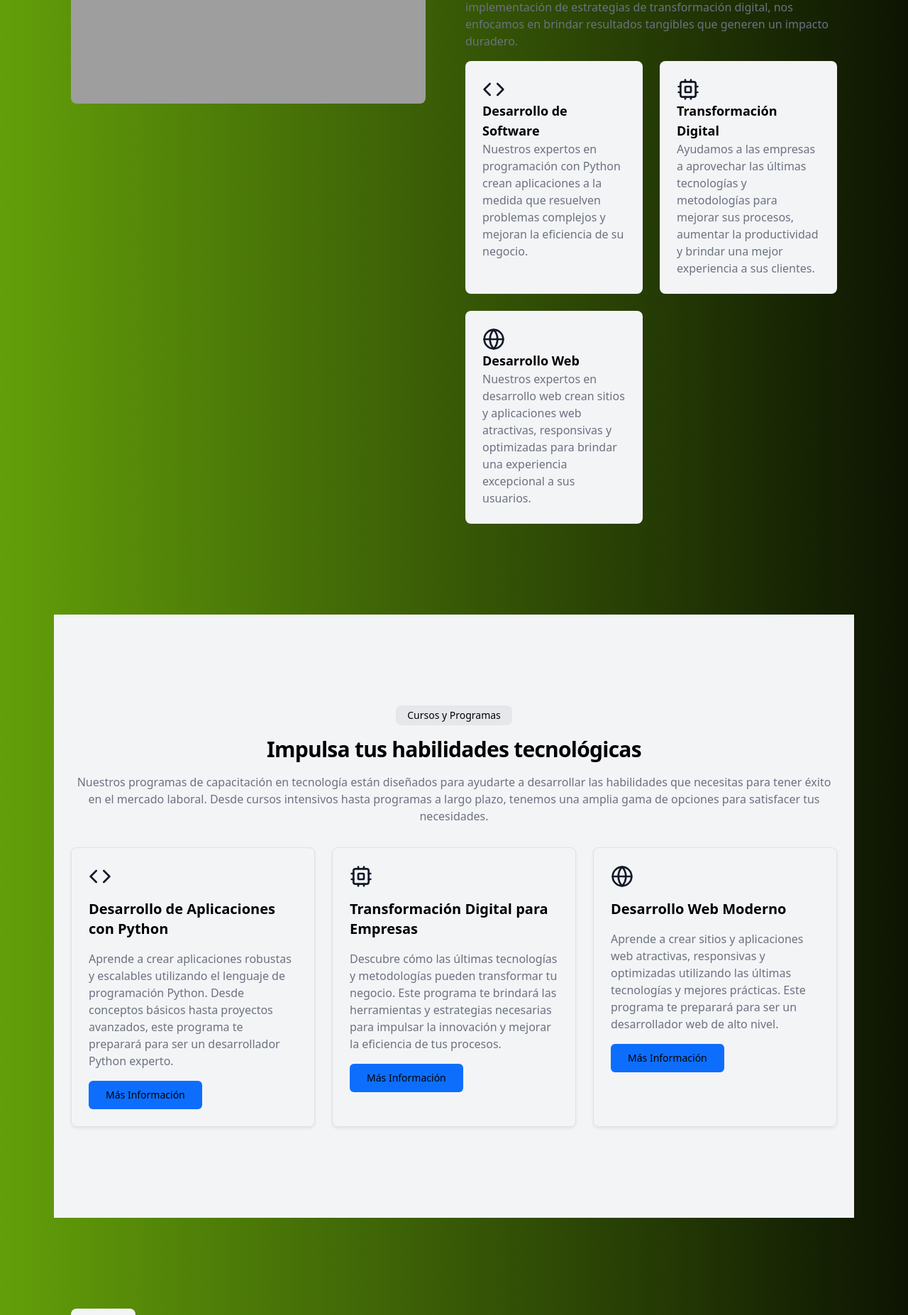
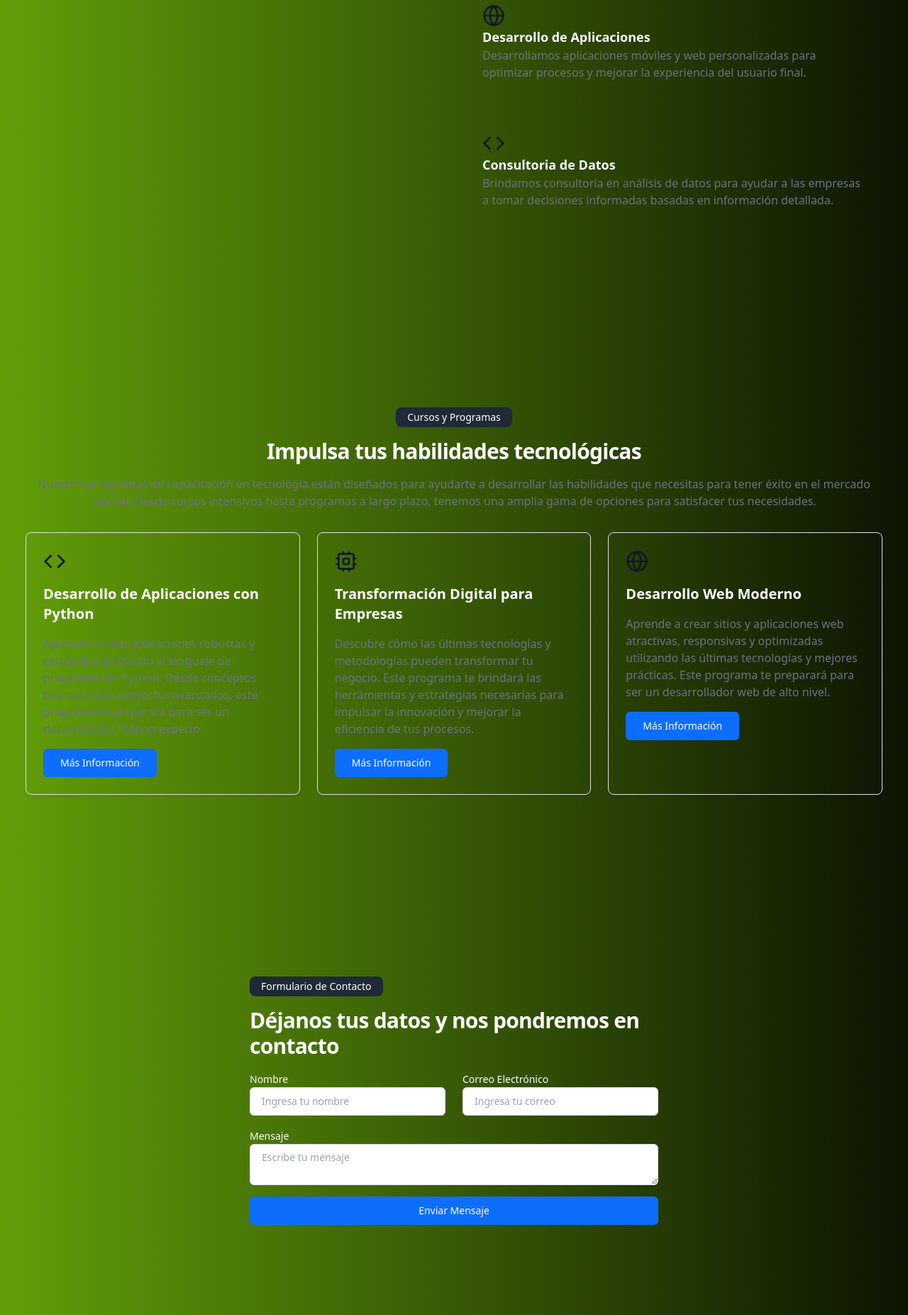
Before and after one commit to emersonxinay/almacen_de_videos_youtube, a Flask app: page / in a window 1280 px wide. Shown: the part 2003-3856 px from the top of the page at 71% size. Run offline with Flask 3, Linux system fonts and the light colour scheme; some libraries are stand-ins or nearby versions; grey boxes are pictures that could not be loaded.

Commit message:
fix: inicio diseño

```diff
--- a/templates/base2.html
+++ b/templates/base2.html
@@ -24,7 +24,7 @@
 
 <body>
   <!-- sección navegación -->
-  <div class="container-fluid bg-dark">{% include "shared/nav2.html" %}</div>
+  <div class="container-fluid bg-dark">{% include "shared/nav.html" %}</div>
 
   <!-- sección encabezado -->
   <div class="container-fluid bg-dark head_base">
--- a/templates/inicio.html
+++ b/templates/inicio.html
@@ -46,18 +46,19 @@
 {% endblock %}
 {% block principal %}
 
-<div class="flex flex-col min-h-[100dvh]">
 
-  <main class="flex-1">
-    <section id="hero" class="bg-gray-900 text-white py-12 md:py-24 lg:py-32">
-      <div class="container px-4 md:px-6 grid md:grid-cols-2 gap-8 items-center">
+<!-- inicio sección de introducción - servicios de consultoría -->
+<section id="servicios" class=" text-white py-12 md:py-24 lg:py-32">
+  <div class="container mx-auto px-4 md:px-6 grid md:grid-cols-2 gap-8 items-center">
     <div class="space-y-4">
-          <h1 class="text-4xl font-bold tracking-tight">Servicios de Consultoría y Capacitación Tecnológica</h1>
-          <p class="text-lg text-gray-300">
+      <h1 class="text-2xl md:text-4xl font-bold tracking-tight">Servicios de Consultoría y Capacitación Tecnológica
+      </h1>
+      <p class="text-base md:text-lg text-gray-300">
+        Consultoría y capacitación diseñados para satisfacer las necesidades de profesionales, emprendedores y empresas.
         Transforme su negocio con nuestras soluciones a la medida. Desde el desarrollo de software hasta la
         implementación de estrategias digitales, nuestro equipo de expertos lo guiará hacia el éxito.
       </p>
-          <div class="flex gap-4">
+      <div class="flex flex-col md:flex-row gap-4">
         <button
           class="inline-flex items-center justify-center whitespace-nowrap rounded-md text-sm font-medium ring-offset-background transition-colors focus-visible:outline-none focus-visible:ring-2 focus-visible:ring-ring focus-visible:ring-offset-2 disabled:pointer-events-none disabled:opacity-50 bg-primary text-primary-foreground hover:bg-primary/90 h-10 px-4 py-2">
           Explorar Servicios
@@ -68,20 +69,23 @@
         </button>
       </div>
     </div>
-        <div class="hidden md:block">
-          <img src="/placeholder.svg" width="500" height="400" alt="Servicios de Compilandocode" class="rounded-lg"
-            style="aspect-ratio: 500 / 400; object-fit: cover;" />
+    <div class="flex justify-center md:block mt-8 md:mt-0">
+      <img src="../static/img/software_compilando.jpeg" width="300" height="240" alt="Servicios de Compilandocode"
+        class="rounded-lg md:w-[500px] md:h-[400px]" style="object-fit: cover;" />
     </div>
   </div>
 </section>
-    <section id="about" class="py-12 md:py-24 lg:py-32">
+<!-- fin de sección de consultoría -->
+
+<!-- inicio - sección expertos en transformación digital -->
+<section id="nosotros" class=" text-white py-12 md:py-24 lg:py-32">
   <div class="container px-4 md:px-6 grid md:grid-cols-2 gap-8">
     <div>
-          <img src="/placeholder.svg" width="500" height="400" alt="Sobre Compilandocode" class="rounded-lg"
-            style="aspect-ratio: 500 / 400; object-fit: cover;" />
+      <img src="../static/img/consultora_compilando.jpeg" width="500" height="400" alt="Sobre Compilandocode"
+        class="rounded-lg" style="aspect-ratio: 500 / 400; object-fit: cover;" />
     </div>
     <div class="space-y-4">
-          <div class="inline-block bg-gray-100 px-3 py-1 text-sm rounded-lg dark:bg-gray-800">Sobre Nosotros</div>
+      <div class="inline-block bg-gray-800 px-3 py-1 text-sm rounded-lg dark:bg-gray-800">Sobre Nosotros</div>
       <h2 class="text-3xl font-bold tracking-tight">
         Expertos en Transformación Digital y Desarrollo de Software
       </h2>
@@ -92,21 +96,9 @@
         personalizado hasta la implementación de estrategias de transformación digital, nos enfocamos en brindar
         resultados tangibles que generen un impacto duradero.
       </p>
-          <div class="grid grid-cols-2 gap-4">
-            <div class="bg-gray-100 dark:bg-gray-800 rounded-lg p-4">
-              <svg xmlns="http://www.w3.org/2000/svg" width="24" height="24" viewBox="0 0 24 24" fill="none"
-                stroke="currentColor" stroke-width="2" stroke-linecap="round" stroke-linejoin="round"
-                class="h-8 w-8 text-gray-900 dark:text-gray-50">
-                <polyline points="16 18 22 12 16 6"></polyline>
-                <polyline points="8 6 2 12 8 18"></polyline>
-              </svg>
-              <h3 class="text-lg font-bold">Desarrollo de Software</h3>
-              <p class="text-gray-500 dark:text-gray-400">
-                Nuestros expertos en programación con Python crean aplicaciones a la medida que resuelven problemas
-                complejos y mejoran la eficiencia de su negocio.
-              </p>
-            </div>
-            <div class="bg-gray-100 dark:bg-gray-800 rounded-lg p-4">
+      <div class="grid grid-cols-1 gap-4">
+
+        <div class=" dark:bg-gray-800 rounded-lg p-4">
           <svg xmlns="http://www.w3.org/2000/svg" width="24" height="24" viewBox="0 0 24 24" fill="none"
             stroke="currentColor" stroke-width="2" stroke-linecap="round" stroke-linejoin="round"
             class="h-8 w-8 text-gray-900 dark:text-gray-50">
@@ -121,13 +113,12 @@
             <path d="M9 2v2"></path>
             <path d="M9 20v2"></path>
           </svg>
-              <h3 class="text-lg font-bold">Transformación Digital</h3>
+          <h3 class="text-lg font-bold">Capacitación de Cursos</h3>
           <p class="text-gray-500 dark:text-gray-400">
-                Ayudamos a las empresas a aprovechar las últimas tecnologías y metodologías para mejorar sus
-                procesos, aumentar la productividad y brindar una mejor experiencia a sus clientes.
-              </p>
+            Ofrecemos formación en diversas tecnologías para mejorar habilidades técnicas y mantener actualizado al
+            personal en el entorno digital.</p>
         </div>
-            <div class="bg-gray-100 dark:bg-gray-800 rounded-lg p-4">
+        <div class=" dark:bg-gray-800 rounded-lg p-4">
           <svg xmlns="http://www.w3.org/2000/svg" width="24" height="24" viewBox="0 0 24 24" fill="none"
             stroke="currentColor" stroke-width="2" stroke-linecap="round" stroke-linejoin="round"
             class="h-8 w-8 text-gray-900 dark:text-gray-50">
@@ -135,20 +126,34 @@
             <path d="M12 2a14.5 14.5 0 0 0 0 20 14.5 14.5 0 0 0 0-20"></path>
             <path d="M2 12h20"></path>
           </svg>
-              <h3 class="text-lg font-bold">Desarrollo Web</h3>
+          <h3 class="text-lg font-bold">Desarrollo de Aplicaciones</h3>
           <p class="text-gray-500 dark:text-gray-400">
-                Nuestros expertos en desarrollo web crean sitios y aplicaciones web atractivas, responsivas y
-                optimizadas para brindar una experiencia excepcional a sus usuarios.
+            Desarrollamos aplicaciones móviles y web personalizadas para optimizar procesos y mejorar la experiencia del
+            usuario final.</p>
+        </div>
+        <div class=" dark:bg-gray-800 rounded-lg p-4">
+          <svg xmlns="http://www.w3.org/2000/svg" width="24" height="24" viewBox="0 0 24 24" fill="none"
+            stroke="currentColor" stroke-width="2" stroke-linecap="round" stroke-linejoin="round"
+            class="h-8 w-8 text-gray-900 dark:text-gray-50">
+            <polyline points="16 18 22 12 16 6"></polyline>
+            <polyline points="8 6 2 12 8 18"></polyline>
+          </svg>
+          <h3 class="text-lg font-bold">Consultoria de Datos</h3>
+          <p class="text-gray-500 dark:text-gray-400">
+            Brindamos consultoría en análisis de datos para ayudar a las empresas a tomar decisiones informadas basadas
+            en información detallada.
           </p>
         </div>
       </div>
     </div>
   </div>
 </section>
-    <section id="courses" class="bg-gray-100 dark:bg-gray-800 py-12 md:py-24 lg:py-32">
+<!-- fin -->
+<!-- inicio - sección cursos y programas -->
+<section id="cursos" class="text-white dark:bg-gray-800 py-12 md:py-24 lg:py-32">
   <div class="container px-4 md:px-6 space-y-8">
     <div class="text-center space-y-4">
-          <div class="inline-block bg-gray-200 dark:bg-gray-700 px-3 py-1 text-sm rounded-lg">
+      <div class="inline-block bg-gray-800 dark:bg-gray-700 px-3 py-1 text-sm rounded-lg">
         Cursos y Programas
       </div>
       <h2 class="text-3xl font-bold tracking-tight">Impulsa tus habilidades tecnológicas</h2>
@@ -237,63 +242,20 @@
     </div>
   </div>
 </section>
-    <section id="contact" class="py-12 md:py-24 lg:py-32">
-      <div class="container px-4 md:px-6 grid md:grid-cols-2 gap-8 items-center">
-        <div class="space-y-4">
-          <div class="inline-block bg-gray-100 dark:bg-gray-800 px-3 py-1 text-sm rounded-lg">Contacto</div>
-          <h2 class="text-3xl font-bold tracking-tight">¿Listo para llevar tu negocio al siguiente nivel?</h2>
-          <p class="text-gray-500 dark:text-gray-400">
-            Nuestro equipo de expertos está aquí para ayudarte. Contáctanos hoy mismo para discutir cómo podemos
-            personalizar nuestros servicios de consultoría y capacitación para satisfacer tus necesidades
-            específicas.
-          </p>
-          <div class="flex gap-4">
-            <button
-              class="inline-flex items-center justify-center whitespace-nowrap rounded-md text-sm font-medium ring-offset-background transition-colors focus-visible:outline-none focus-visible:ring-2 focus-visible:ring-ring focus-visible:ring-offset-2 disabled:pointer-events-none disabled:opacity-50 bg-primary text-primary-foreground hover:bg-primary/90 h-10 px-4 py-2">
-              Contactar Ahora
-            </button>
-            <button
-              class="inline-flex items-center justify-center whitespace-nowrap rounded-md text-sm font-medium ring-offset-background transition-colors focus-visible:outline-none focus-visible:ring-2 focus-visible:ring-ring focus-visible:ring-offset-2 disabled:pointer-events-none disabled:opacity-50 bg-secondary text-secondary-foreground hover:bg-secondary/80 h-10 px-4 py-2">
-              Explorar Servicios
-            </button>
-          </div>
-          <div class="mt-8">
-            <h3 class="text-xl font-bold">Contáctanos por WhatsApp</h3>
-            <p class="text-gray-500 dark:text-gray-400">
-              Envíanos un mensaje por WhatsApp para obtener más información sobre nuestros servicios.
-            </p>
-            <div class="flex items-center gap-2 mt-4">
-              <svg xmlns="http://www.w3.org/2000/svg" width="24" height="24" viewBox="0 0 24 24" fill="none"
-                stroke="currentColor" stroke-width="2" stroke-linecap="round" stroke-linejoin="round"
-                class="h-6 w-6 text-green-500">
-                <path
-                  d="M22 16.92v3a2 2 0 0 1-2.18 2 19.79 19.79 0 0 1-8.63-3.07 19.5 19.5 0 0 1-6-6 19.79 19.79 0 0 1-3.07-8.67A2 2 0 0 1 4.11 2h3a2 2 0 0 1 2 1.72 12.84 12.84 0 0 0 .7 2.81 2 2 0 0 1-.45 2.11L8.09 9.91a16 16 0 0 0 6 6l1.27-1.27a2 2 0 0 1 2.11-.45 12.84 12.84 0 0 0 2.81.7A2 2 0 0 1 22 16.92z">
-                </path>
-              </svg>
-              <a href="#" class="text-green-500 hover:underline">
-                +123 456 789
-              </a>
-            </div>
-          </div>
-        </div>
-        <div class="hidden md:block">
-          <img src="/placeholder.svg" width="500" height="400" alt="Contacto Compilandocode" class="rounded-lg"
-            style="aspect-ratio: 500 / 400; object-fit: cover;" />
-        </div>
-      </div>
-    </section>
-    <section id="contact-form" class="py-12 md:py-24 lg:py-32 bg-gray-100 dark:bg-gray-800">
+
+<!-- fin -->
+<!-- inicio - sección formulario de contacto -->
+<section id="contacto" class="text-white py-12 md:py-24 lg:py-32  dark:bg-gray-800">
   <div class="container px-4 md:px-6">
     <div class="max-w-xl mx-auto space-y-4">
-          <div class="inline-block bg-gray-200 dark:bg-gray-700 px-3 py-1 text-sm rounded-lg">
+      <div class="inline-block bg-gray-800 dark:bg-gray-700 px-3 py-1 text-sm rounded-lg">
         Formulario de Contacto
       </div>
       <h2 class="text-3xl font-bold tracking-tight">Déjanos tus datos y nos pondremos en contacto</h2>
       <form class="space-y-4">
         <div class="grid grid-cols-1 md:grid-cols-2 gap-4">
           <div>
-                <label
-                  class="text-sm font-medium leading-none peer-disabled:cursor-not-allowed peer-disabled:opacity-70"
+            <label class="text-sm font-medium leading-none peer-disabled:cursor-not-allowed peer-disabled:opacity-70"
               for="name">
               Nombre
             </label>
@@ -302,8 +264,7 @@
               id="name" placeholder="Ingresa tu nombre" type="text" />
           </div>
           <div>
-                <label
-                  class="text-sm font-medium leading-none peer-disabled:cursor-not-allowed peer-disabled:opacity-70"
+            <label class="text-sm font-medium leading-none peer-disabled:cursor-not-allowed peer-disabled:opacity-70"
               for="email">
               Correo Electrónico
             </label>
@@ -330,8 +291,7 @@
     </div>
   </div>
 </section>
-  </main>
+<!-- fin -->
 
-</div>
 
 {% endblock %}
--- a/templates/shared/nav.html
+++ b/templates/shared/nav.html
@@ -1,90 +1,53 @@
 <nav class="navbar navbar-expand-md navbar-dark fixed-top bg-dark ">
   <div class="container">
-    <a class="navbar-brand" href="{{ url_for('inicio') }}"
-      ><img
-        src="../../static/img/logo_compilando_transparente.png"
-        class="nav-img"
-        alt="logo compilandocode"
-      />Compilandocode</a
-    >
-    <button
-      class="navbar-toggler collapsed"
-      type="button"
-      data-bs-toggle="collapse"
-      data-bs-target="#navbarCollapse"
-      aria-controls="navbarCollapse"
-      aria-expanded="false"
-      aria-label="Toggle navigation"
-    >
+    <a class="navbar-brand" href="{{ url_for('inicio') }}"><img
+        src="../../static/img/compilando-oficial-transparente.svg" class="nav-img" alt="logo compilandocode" /> </a>
+    <a class="navbar-brand  hidden sm:inline " href="{{ url_for('inicio') }}">Compilando Code</a>
+    <button class="navbar-toggler collapsed" type="button" data-bs-toggle="collapse" data-bs-target="#navbarCollapse"
+      aria-controls="navbarCollapse" aria-expanded="false" aria-label="Toggle navigation">
       <span class="navbar-toggler-icon"></span>
     </button>
-    <div class="navbar-collapse collapse " id="navbarCollapse" style="">
+    <div class="navbar-collapse collapse " id="navbarCollapse">
       <ul class="navbar-nav me-auto mb-2 mb-md-0 ml-auto">
         <li class="nav-item">
-          <a
-            class="nav-link active"
-            aria-current="page"
-            href="{{ url_for('index') }}"
-          ></a>
+          <a class="nav-link active" aria-current="page" href="{{ url_for('index') }}"></a>
         </li>
       </ul>
-      <form
-        class="d-flex"
-        role="search"
-        action="{{ url_for('search') }}"
-        method="GET"
-      >
-        <input
-          class="form-control me-2"
-          type="search"
-          name="query"
-          placeholder="Buscar..."
-          aria-label="Search"
-        />
+      <form class="d-flex" role="search" action="{{ url_for('search') }}" method="GET">
+        <input class="form-control me-2" type="search" name="query" placeholder="Buscar..." aria-label="Search" />
         <button class="btn btn-outline-success " type="submit">Buscar</button>
       </form>
       <ul class="navbar-nav me-auto mb-2 mb-md-0 ml-auto">
         <li class="nav-item inicio_nav">
-          <a
-            class="nav-link  inicio_nav"
-            aria-current="page"
-            href="{{ url_for('index') }}"
-            >Inicio</a
-          >
+          <a class="nav-link  inicio_nav" aria-current="page" href="{{ url_for('index') }}">Inicio</a>
         </li>
+        <li class="nav-item"><a class="nav-link inicio_nav  hover:underline" href="#servicios"> Servicios </a></li>
+        <li class="nav-item"><a class="nav-link  inicio_nav hover:underline" href="#nosotros"> Nosotros </a></li>
+        <li class="nav-item"><a class="nav-link inicio_nav  hover:underline" href="#cursos"> Cursos </a></li>
+        <li class="nav-item"><a class="nav-link  inicio_nav hover:underline" href="#contacto"> Contacto </a></li>
+
+
+
+
+
         {% if current_user.is_authenticated %}
         <li class="nav-item active inicio_nav">
-          <a class="nav-link btn btn-info" href="{{ url_for('upload_video') }}"
-            >Cargar Nuevo Video</a
-          >
+          <a class="nav-link btn btn-info" href="{{ url_for('upload_video') }}">Cargar Nuevo Video</a>
         </li>
         <li class="nav-item active inicio_nav">
-          <a class="nav-link btn btn-primary" href="{{ url_for('mis_videos') }}"
-            >Mis Videos</a
-          >
+          <a class="nav-link btn btn-primary" href="{{ url_for('mis_videos') }}">Mis Videos</a>
         </li>
         {% endif %}
       </ul>
 
       {% if current_user.is_authenticated %}
       <div class="dropdown  text-end">
-        <a
-          href="#"
-          class="d-block link-body-emphasis text-decoration-none dropdown-toggle"
-          data-bs-toggle="dropdown"
-          aria-expanded="false"
-        >
-          <img
-            src="https://avatars.githubusercontent.com/u/51926375?v=4"
-            alt="mdo"
-            width="32"
-            height="32"
-            class="rounded-circle"
-          />
+        <a href="#" class="d-block link-body-emphasis text-decoration-none dropdown-toggle" data-bs-toggle="dropdown"
+          aria-expanded="false">
+          <img src="https://avatars.githubusercontent.com/u/51926375?v=4" alt="mdo" width="32" height="32"
+            class="rounded-circle" />
         </a>
-        <ul
-          class="dropdown-menu text-small degradado-vivo dropdown-menu-end bg-dark"
-        >
+        <ul class="dropdown-menu text-small degradado-vivo dropdown-menu-end bg-dark">
           <li>
             <a class="dropdown-item text-white" href="#">
               Hola, {{ current_user.username }}
@@ -95,20 +58,14 @@
           </li>
           <li><a class="dropdown-item text-white" href="#">Perfil</a></li> -->
           <li class="inicio_nav">
-            <a
-              class="dropdown-item text-white "
-              href="{{ url_for('upload_video') }}"
-              >Cargar Nuevo Video</a
-            >
+            <a class="dropdown-item text-white " href="{{ url_for('upload_video') }}">Cargar Nuevo Video</a>
           </li>
           <li class="inicio_nav">
-            <a
-              class="dropdown-item text-white"
-              href="{{ url_for('mis_videos') }}"
-              >Mis Videos</a
-            >
+            <a class="dropdown-item text-white" href="{{ url_for('mis_videos') }}">Mis Videos</a>
           </li>
-          <li><hr class="dropdown-divider text-white" /></li>
+          <li>
+            <hr class="dropdown-divider text-white" />
+          </li>
           <li>
             <a class="dropdown-item text-danger" href="{{ url_for('logout') }}">
               Cerrar Sesión
@@ -119,12 +76,8 @@
 
       {% else %}
       <div class="d-flex">
-        <a href="{{ url_for('login') }}" class="btn btn-primary me-2 my-2"
-          >Iniciar Sesión</a
-        >
-        <a href="{{ url_for('registro') }}" class="btn btn-success  my-2"
-          >Registrarse</a
-        >
+        <a href="{{ url_for('login') }}" class="btn btn-primary me-2 my-2">Iniciar Sesión</a>
+        <a href="{{ url_for('registro') }}" class="btn btn-success  my-2">Registrarse</a>
       </div>
       {% endif %}
     </div>
```
Also changed, not shown: static/img/compilando-oficial-transparente.svg (added), static/img/compilando_oficial_transparente.svg (deleted), static/img/consultora_compilando.avif (added), static/img/consultora_compilando.jpeg (added), static/img/consultora_compilando.png (added), static/img/consultora_compilando.svg (added), static/img/software_compilando.jpeg (added), 3 other files. Lines whose indentation alone changed are shown as unchanged.
